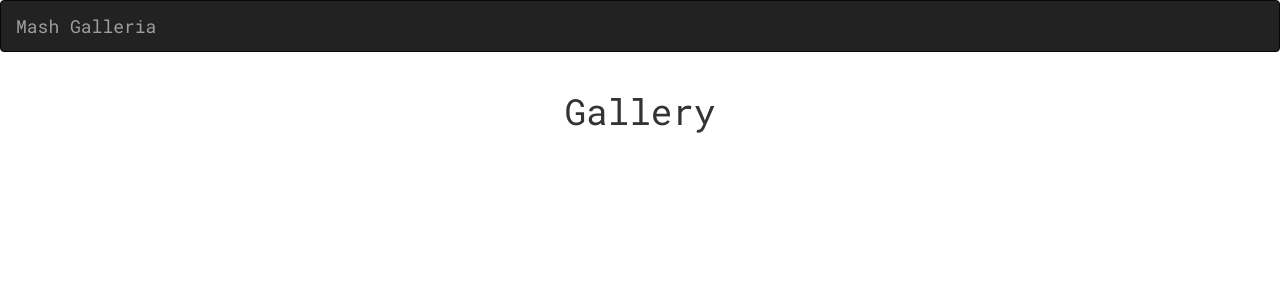
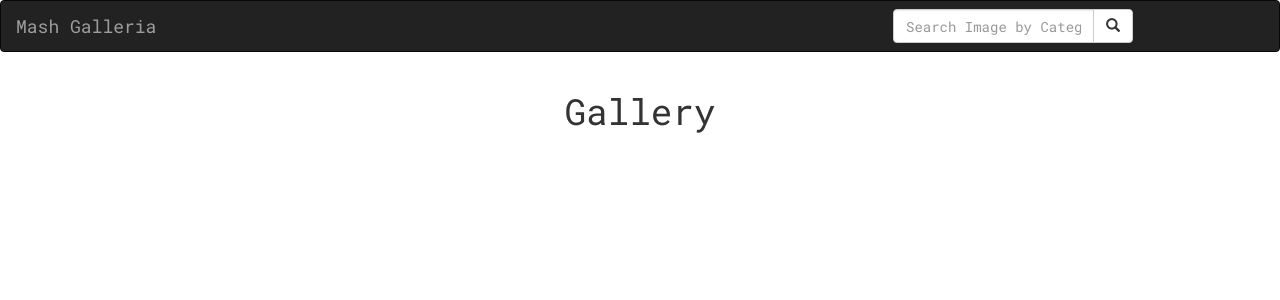
Before and after one commit to Mash14/personal-gallery, a Django app: page / in a window 1280 px wide. Shown: the top 300 px of the page. Run offline with Django 3.2, Linux system fonts and the light colour scheme; data that the repository does not hold is empty; some libraries are stand-ins or nearby versions.

Commit message:
Add search input in the navbar

```diff
--- a/pics/templates/navbar.html
+++ b/pics/templates/navbar.html
@@ -11,6 +11,16 @@
             <div class="navbar-header">
                 <a class="navbar-brand" href="{% url 'imageIndex' %}">Mash Galleria</a>
             </div>
+            <div class="col-sm-4 col-md-4 navbar-right">
+                <form class="navbar-form" role="search" action="{% url 'searchResults' %}">
+                    <div class="input-group">
+                        <input type="text" class="form-control" placeholder="Search Image by Category" name="image_category">
+                        <div class="input-group-btn">
+                            <button class="btn btn-default" type="submit"><i class="glyphicon glyphicon-search"></i></button>
+                        </div>
+                    </div>
+                </form>
+            </div>
         </div>
     </nav>
 </body>
--- a/static/css/index.css
+++ b/static/css/index.css
@@ -18,6 +18,7 @@ img {
 
 img:hover {
     box-shadow: 0 0 2px 1px rgba(0, 140, 186, 0.5);
+    transform: scaleX(-1);
 }
 
 .polaroid {
```
